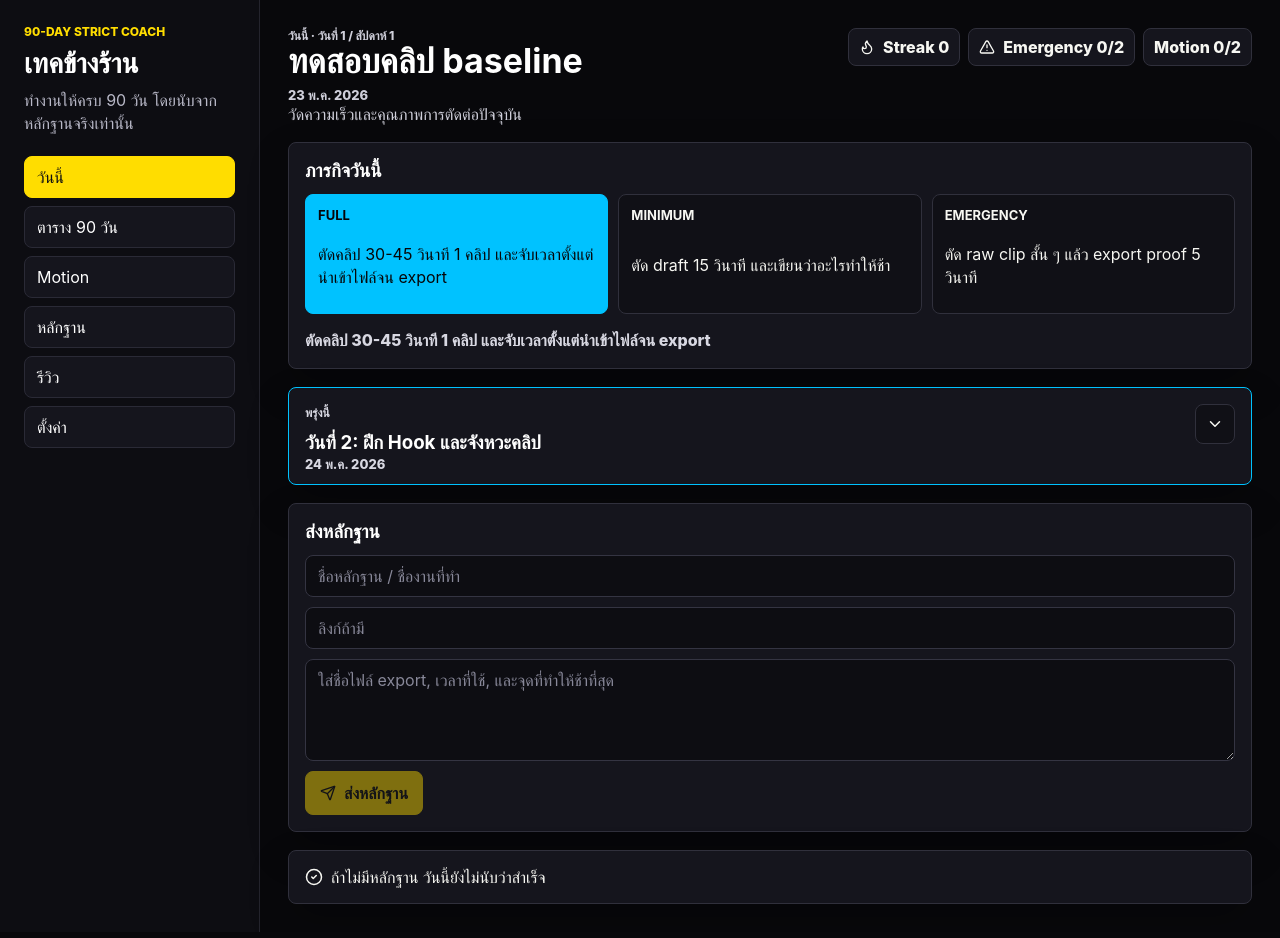
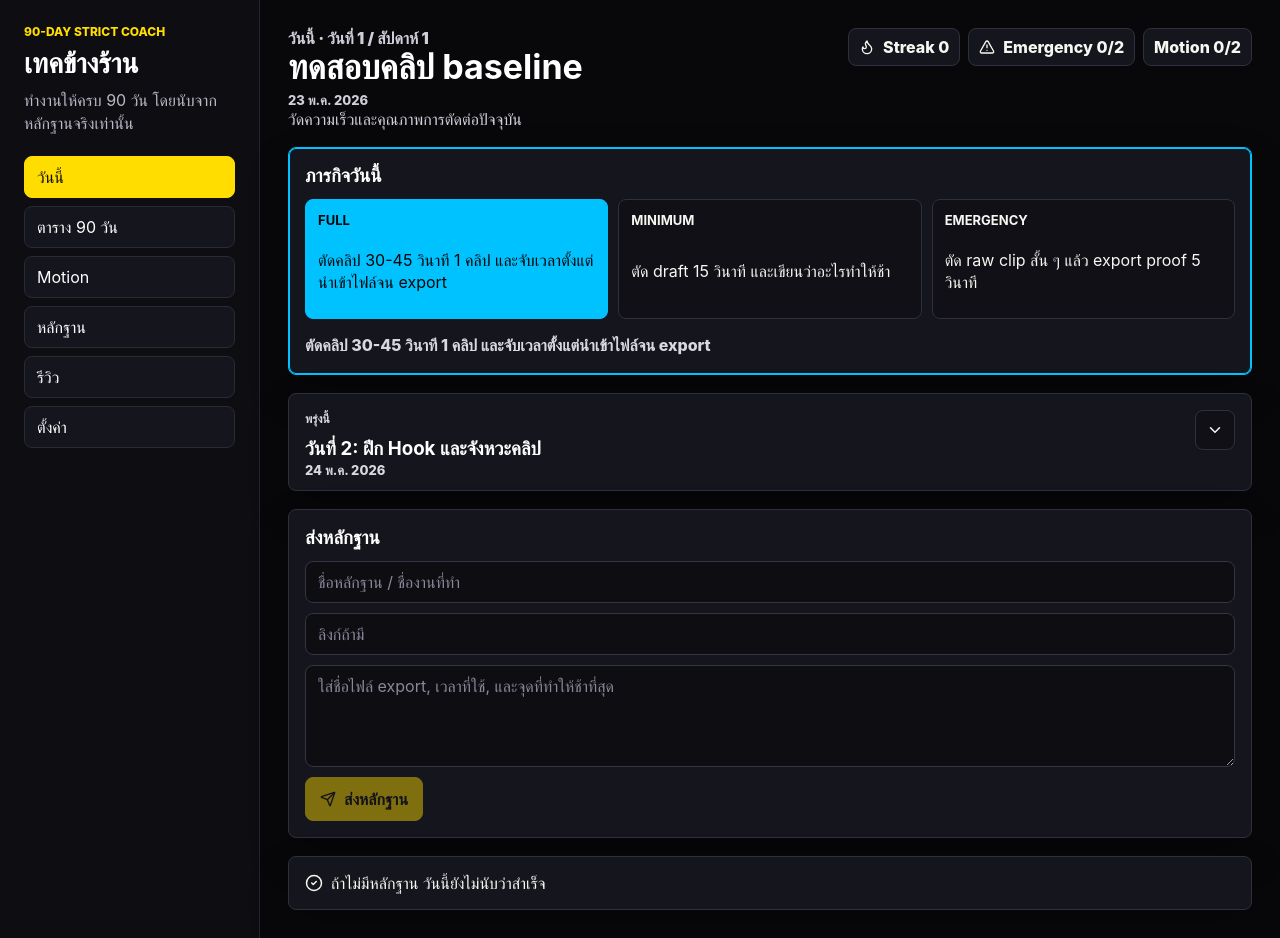
Before and after one commit to suchadakha10/Chakkange90, a React (Vite) app: page / in a window 1280 px wide. Built offline with nearby package versions, Linux system fonts and the light colour scheme.

Commit message:
style: highlight today's mission card

```diff
--- a/src/components/TodayCommandCenter.tsx
+++ b/src/components/TodayCommandCenter.tsx
@@ -82,7 +82,7 @@ export function TodayCommandCenter({ mission, tomorrowMission, state, onChange }
     <div className="page-stack">
       <header className="page-header">
         <div>
-          <p className="eyebrow dark">
+          <p className="eyebrow dark today-status">
             วันนี้ · วันที่ {mission.day} / สัปดาห์ {mission.week}
           </p>
           <h2>{mission.title}</h2>
@@ -107,7 +107,7 @@ export function TodayCommandCenter({ mission, tomorrowMission, state, onChange }
         </div>
       )}
 
-      <section className="panel">
+      <section className="panel today-mission-panel">
         <div className="panel-heading">
           <h3>ภารกิจวันนี้</h3>
           {dayDone && (
--- a/src/styles.css
+++ b/src/styles.css
@@ -111,6 +111,13 @@ textarea {
   color: #ffdd00;
 }
 
+.today-status {
+  color: #ffdd00;
+  font-size: 16px;
+  font-weight: 900;
+  line-height: 1.3;
+}
+
 .metric-row {
   display: flex;
   flex-wrap: wrap;
@@ -220,8 +227,9 @@ textarea {
   margin: 14px 0 0;
 }
 
-.tomorrow-panel {
+.today-mission-panel {
   border-color: #00c2ff;
+  box-shadow: inset 0 0 0 1px #00c2ff, 0 18px 40px rgb(0 0 0 / 22%);
 }
 
 .tomorrow-panel.is-collapsed {
```
